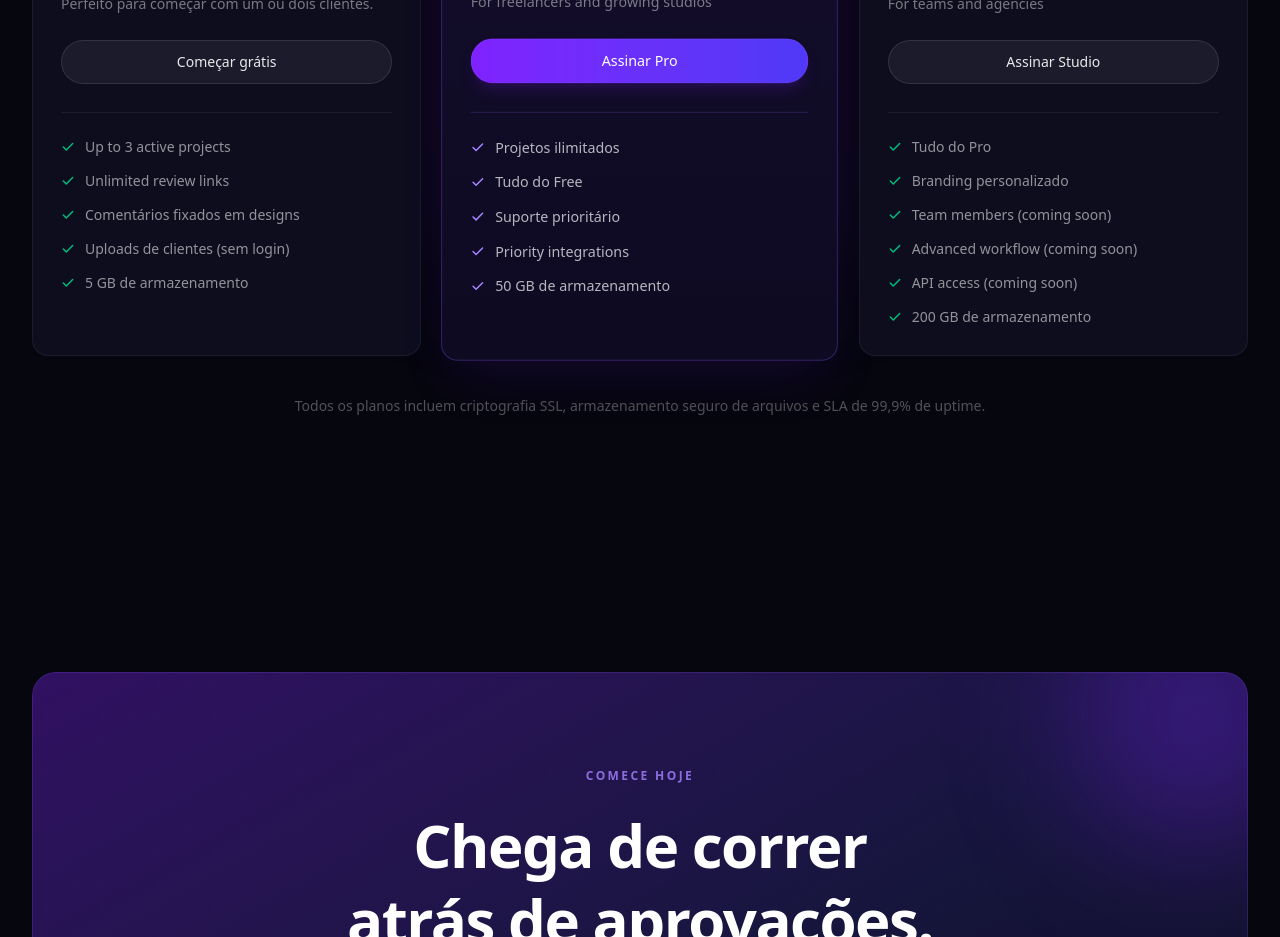
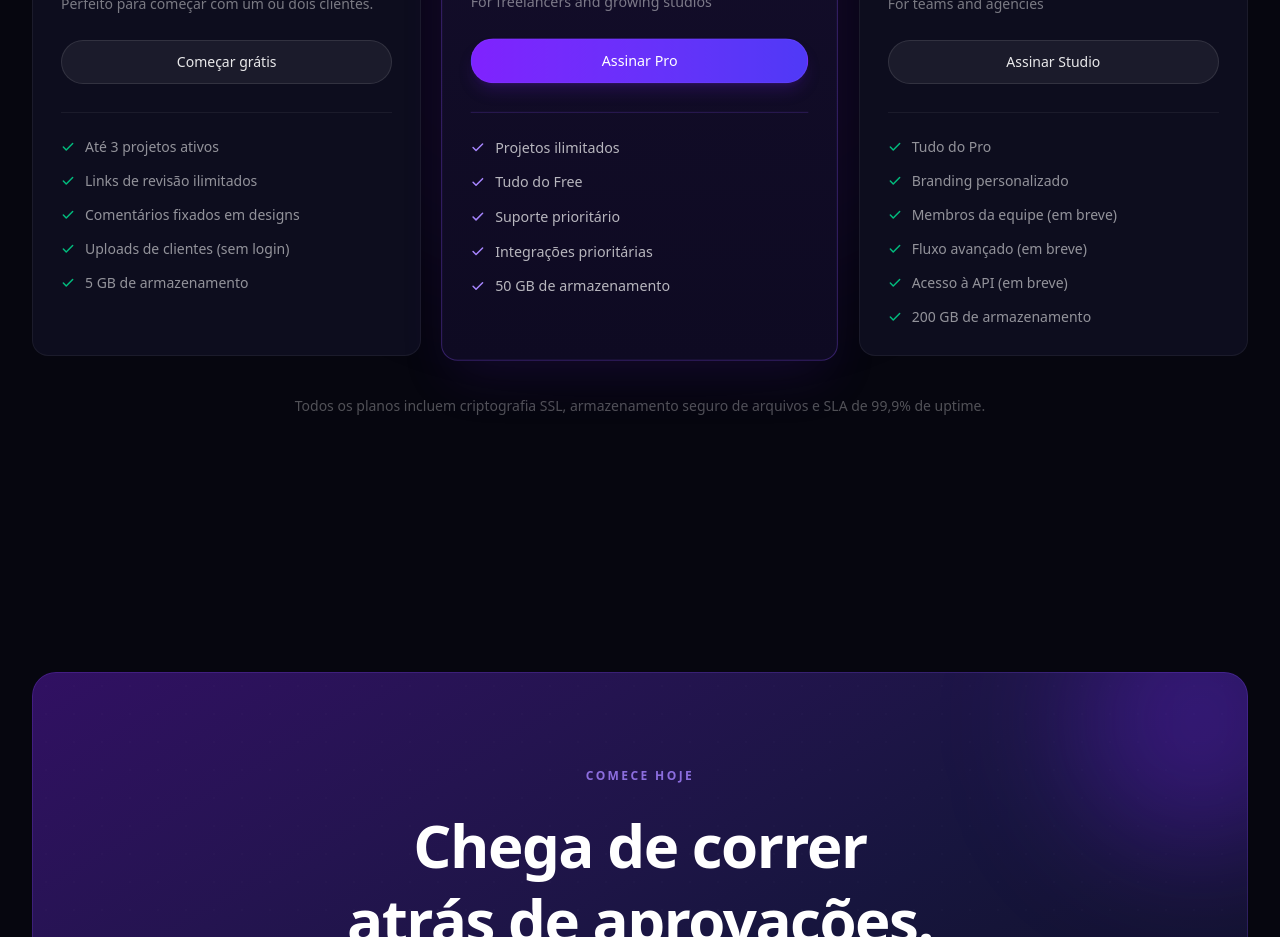
Before and after one commit to joaosilva-web/approveflow, a Next.js app: page / in a window 1280 px wide. Shown: the part 3280-4217 px from the top of the page. Built offline with nearby package versions, Linux system fonts and the light colour scheme.

Commit message:
marketing: QA - add missing PT translations and highlight storage lines in pricing cards

```diff
--- a/features/marketing/components/Pricing.tsx
+++ b/features/marketing/components/Pricing.tsx
@@ -48,15 +48,20 @@ function translateFeatureToPt(feature: string) {
     "5 GB storage": "5 GB de armazenamento",
     "50 GB storage": "50 GB de armazenamento",
     "200 GB storage": "200 GB de armazenamento",
+    "Up to 3 active projects": "Até 3 projetos ativos",
     "Unlimited active projects": "Projetos ilimitados",
+    "Unlimited review links": "Links de revisão ilimitados",
     "Unlimited projects": "Projetos ilimitados",
-    "Public review links": "Links de revisão públicos",
     "Guest uploads (no client login needed)": "Uploads de clientes (sem login)",
     "Pinned comments on designs": "Comentários fixados em designs",
     "Everything in Free": "Tudo do Free",
     "Everything in Pro": "Tudo do Pro",
     "Priority support": "Suporte prioritário",
+    "Priority integrations": "Integrações prioritárias",
     "Custom branding": "Branding personalizado",
+    "Team members (coming soon)": "Membros da equipe (em breve)",
+    "Advanced workflow (coming soon)": "Fluxo avançado (em breve)",
+    "API access (coming soon)": "Acesso à API (em breve)",
   };
 
   return map[feature] ?? feature;
@@ -218,7 +223,9 @@ function PlanCard({ plan }: { plan: Plan }) {
         aria-label={`${plan.name} plan features`}
         role="list"
       >
-        {plan.features.map((feature) => (
+        {plan.features.map((feature) => {
+          const isStorage = /storage/i.test(feature);
+          return (
             <li key={feature} className="flex items-center gap-2.5">
               <span className="shrink-0">
                 <CheckIcon highlighted={plan.highlight} />
@@ -227,12 +234,14 @@ function PlanCard({ plan }: { plan: Plan }) {
                 className={cn(
                   "text-sm",
                   plan.highlight ? "text-white/70" : "text-white/55",
+                  isStorage ? "font-semibold text-white" : "",
                 )}
               >
                 {feature}
               </span>
             </li>
-        ))}
+          );
+        })}
       </ul>
     </article>
   );
```
Lines whose indentation alone changed are shown as unchanged.
